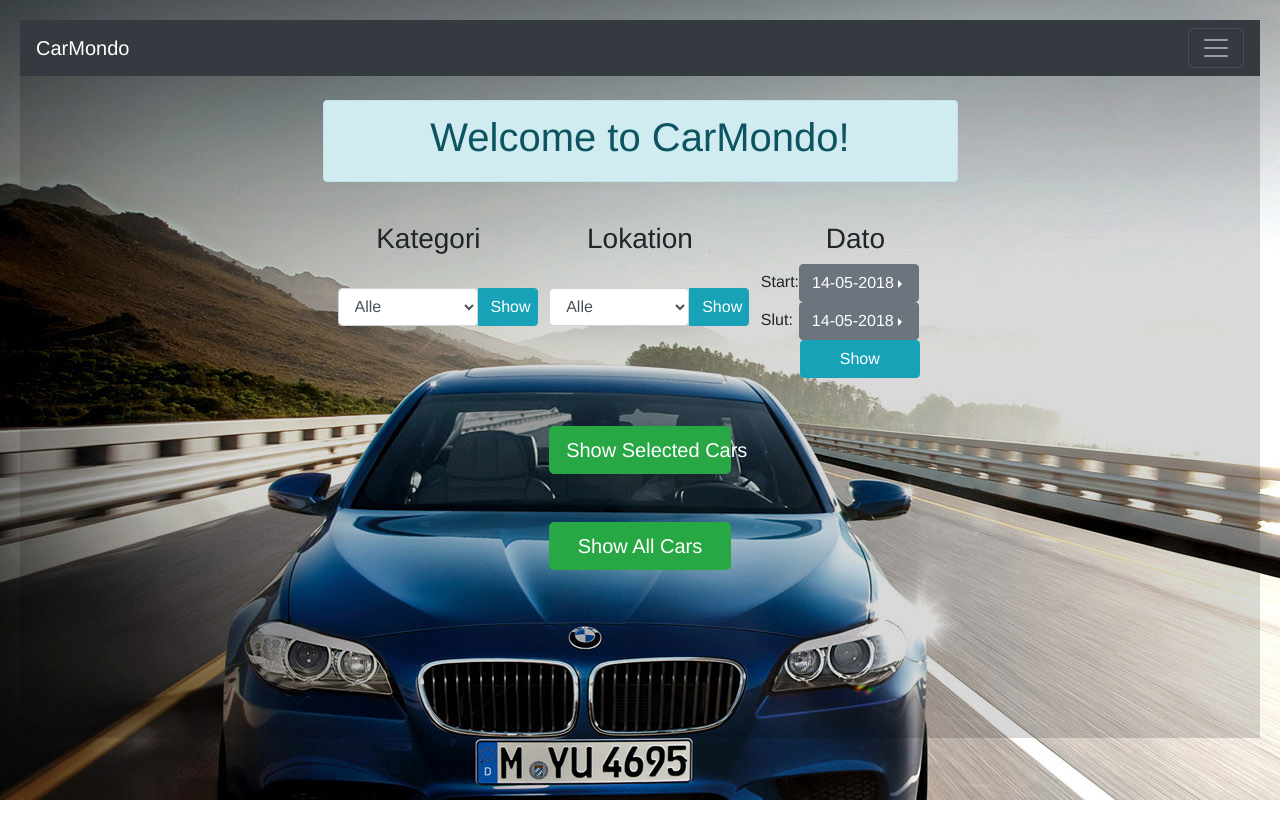
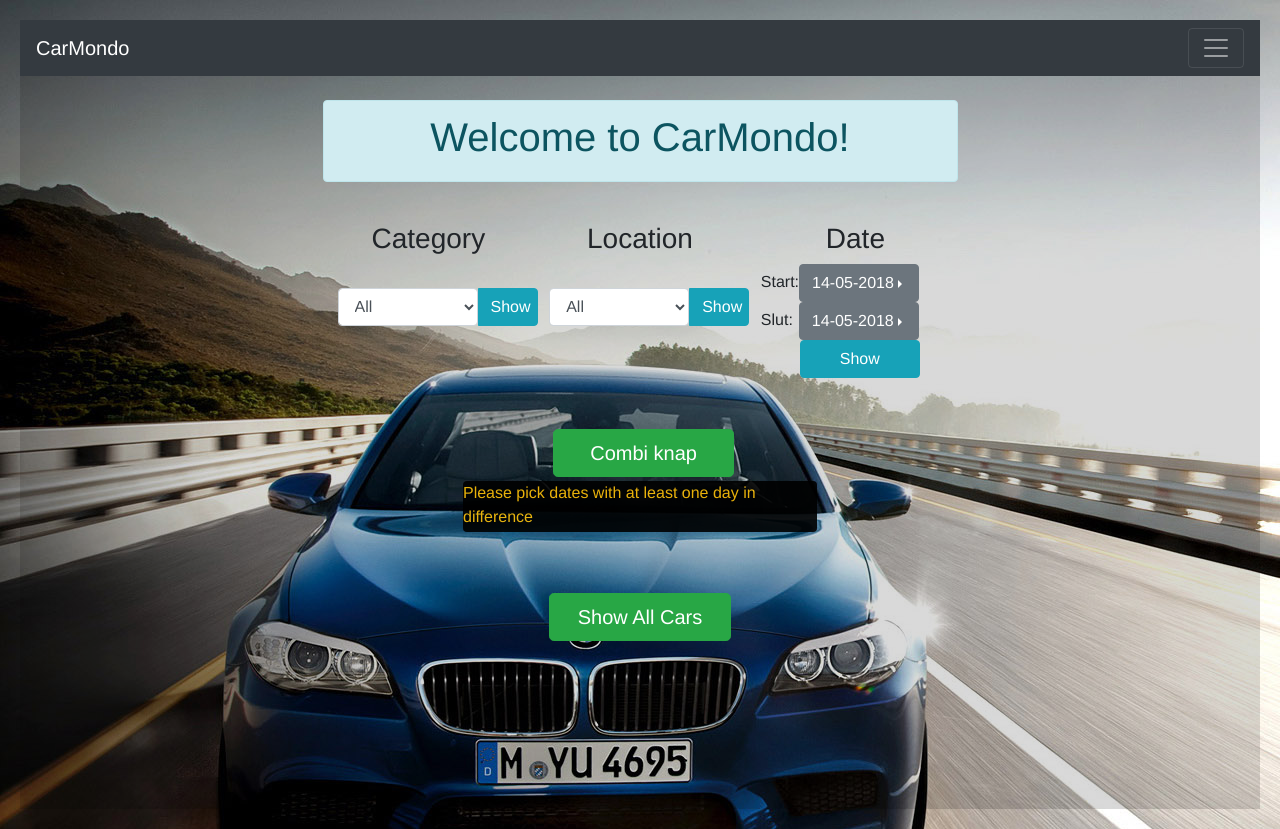
Before and after one commit to GertMadsen/CA3, a React (Create React App) app in the folder Web Client/: page / in a window 1280 px wide. Before the commit the page ends 800 px from the top, so only its background shows below. Built offline with nearby package versions, Linux system fonts and the light colour scheme.

Commit message:
date error fix

```diff
--- a/Web Client/src/App.js
+++ b/Web Client/src/App.js
@@ -28,7 +28,7 @@ function getFormattedDate(date) {
 class RentCar extends Component {
   constructor(props) {
     super(props);
-    this.state = { location: props.locValue, categori: props.catValue, startDate: props.startDate, endDate: props.endDate }
+    this.state = { location: props.locValue, categori: props.catValue, startDate: props.startDate, endDate: props.endDate, errorMessage: "Please pick dates with at least one day in difference" }
 
     this.onChangeStart = this.onChangeStart.bind(this);
     this.onChangeEnd = this.onChangeEnd.bind(this);
@@ -90,15 +90,6 @@ class RentCar extends Component {
     }
   }
 
-  monthClick(event){
-    console.log("hejsa");
-    return event;
-  }
-  yearClick(event){
-    console.log("hey");
-  }
-
-
   render() {
     return (
       <div className="panel-body transparent">
@@ -120,11 +111,11 @@ class RentCar extends Component {
 
           <div className="col-md-2 text-center">
 
-            <h3><span className="label label-default">Kategori</span></h3>
+            <h3><span className="label label-default">Category</span></h3>
             <br />
             <div className="btn-group customBredde">
               <select className="form-control" value={this.state.categori} onChange={this.handleChangeCategori}>
-                <option value="All">Alle</option>
+                <option value="All">All</option>
                 <option value="Mini">Mini</option>
                 <option value="Economy">Economy</option>
                 <option value="Fullsize">Fullsize</option>
@@ -136,11 +127,11 @@ class RentCar extends Component {
 
           <div className="col-md-2 text-center">
 
-            <h3><span className="label label-default">Lokation</span></h3>
+            <h3><span className="label label-default">Location</span></h3>
             <br />
             <div className="btn-group customBredde">
               <select className="form-control" value={this.state.location} onChange={this.handleChangeLocation}>
-                <option value="All">Alle</option>
+                <option value="All">All</option>
                 <option value="Cph Airport">CPH Airport</option>
                 <option value="Aarhus City">Aarhus City</option>
                 <option value="Naestved">Næstved</option>
@@ -151,7 +142,7 @@ class RentCar extends Component {
 
           <div className="col-md-2 ">
             <div className="">
-              <h3><span className="label label-default minMargin" >Dato</span></h3>
+              <h3><span className="label label-default minMargin" >Date</span></h3>
               Start:
             <div className="btn-group dropright">
                 <button type="button" className="btn btn-secondary dropdown-toggle btn-block" data-toggle="dropdown" aria-haspopup="true" aria-expanded="false">
@@ -173,7 +164,7 @@ class RentCar extends Component {
                   {getFormattedDate(this.state.endDate)}
                 </button>
                 <div className="dropdown-menu">
-                  <Calendar className="dropdown-item" href="#" onChange={this.onChangeEnd} onClickMonth={this.monthClick}  onClickYear={this.yearClick} value={this.state.endDate} />
+                  <Calendar className="dropdown-item" href="#" onClickDay={this.onChangeEnd}  value={this.state.endDate} />
                 </div>
                 <br />
               </div>
@@ -190,13 +181,30 @@ class RentCar extends Component {
           <div className="col-md-2">
             <form>
               <div className="form group">
+              {(getFormattedDate(this.state.startDate) === getFormattedDate(this.state.endDate)) &&
+                <button className="btn btn-success btn-lg btn-block lidtPlads">Combi knap</button>
+              }
+              {(getFormattedDate(this.state.startDate) !== getFormattedDate(this.state.endDate)) &&
                 <Link onClick={this.setBookingAvailable} to="/showcombicars" className="btn btn-success btn-lg btn-block">Show Selected Cars</Link>
+                }
+
               </div>
+
             </form>
           </div>
-          <div className="col-md-5"> </div>
+          <div className="col-md-5">  </div>
+
         </div>
+        <div className="row">
+           <div className="col-md-4"></div>
 
+           {(getFormattedDate(this.state.startDate) === getFormattedDate(this.state.endDate)) &&
+                 <div className="col-md-4"><p className="text-warning rounded darkBackground">{this.state.errorMessage}</p></div>
+              }
+
+
+           <div className="col-md-4"></div>
+        </div>
         <br /><br />
 
         <div className="row">
@@ -208,6 +216,8 @@ class RentCar extends Component {
               </div>
             </form>
           </div>
+
+
           <div className="col-md-5"> </div>
         </div>
         <br /><br /><br /><br /><br /><br /><br />
@@ -464,6 +474,7 @@ class Confirmation extends Component {
           <p> Mr./Mrs. <b>{this.state.firstname} {this.state.lastname}</b> </p>
           <p> Your reservation for a <b>{this.state.car.make} {this.state.car.model}</b> </p>
           <p> from <b>{getFormattedDate(this.state.fromDate)}</b> to <b>{getFormattedDate(this.state.toDate)}</b></p>
+          <p> Company: <b>{this.state.car.company} </b> </p>
           <p> located at <b>{this.state.car.location}</b> has been completed.</p>
 
           <Link to={this.props.returnURL} className="btn btn-success lidtPlads">Back</Link>
--- a/Web Client/src/index.css
+++ b/Web Client/src/index.css
@@ -86,6 +86,13 @@ ul.header li a {
 .nonTransparent1{
   opacity: 0.8;
 }
+.darkBackground{
+  margin-left: 5%;
+  width: 90%;
+  height: 80%;
+  background-color:black;
+  opacity: 0.9;
+}
 .lidtPlads{
   margin-left: 2%;
   margin-right: 2%;
```
